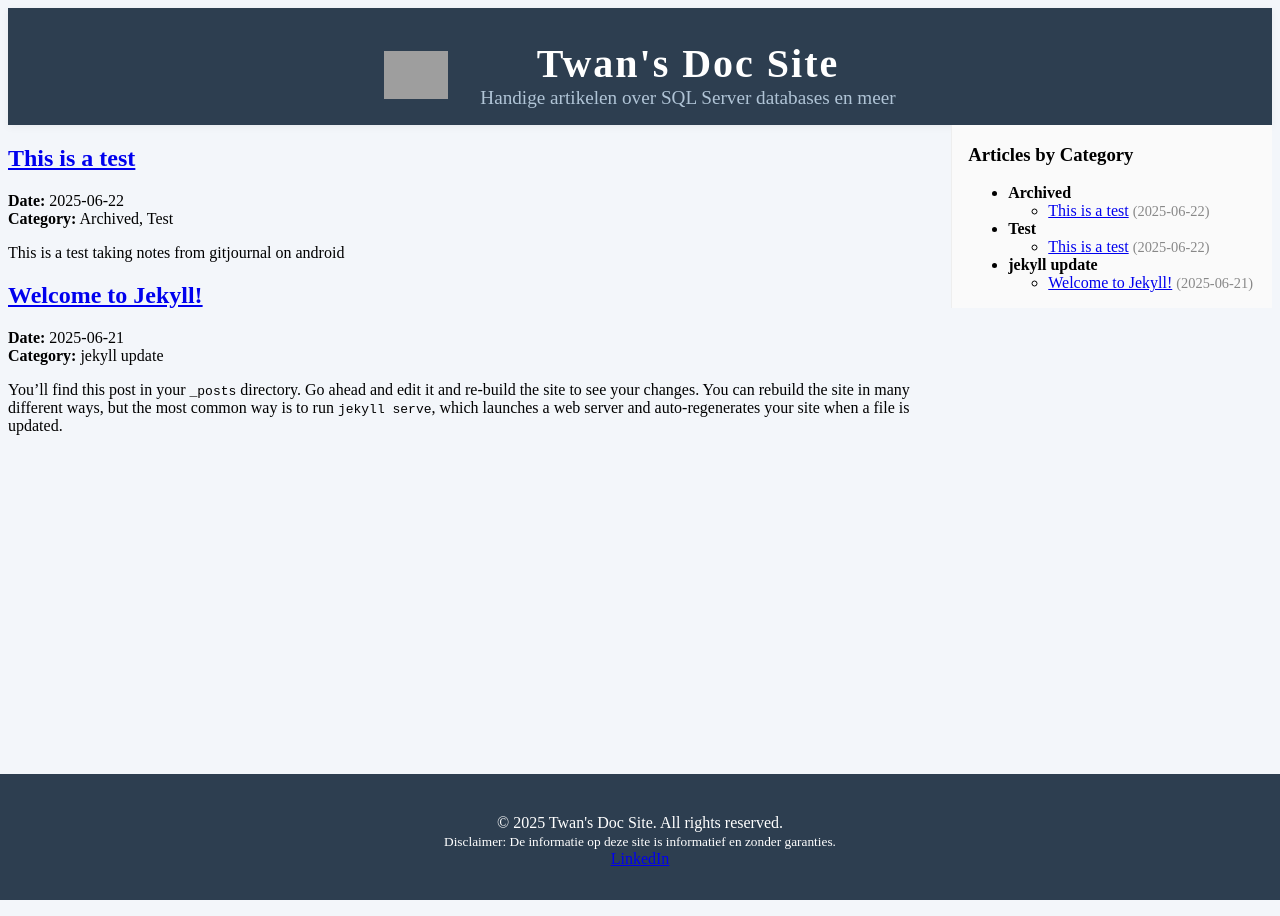
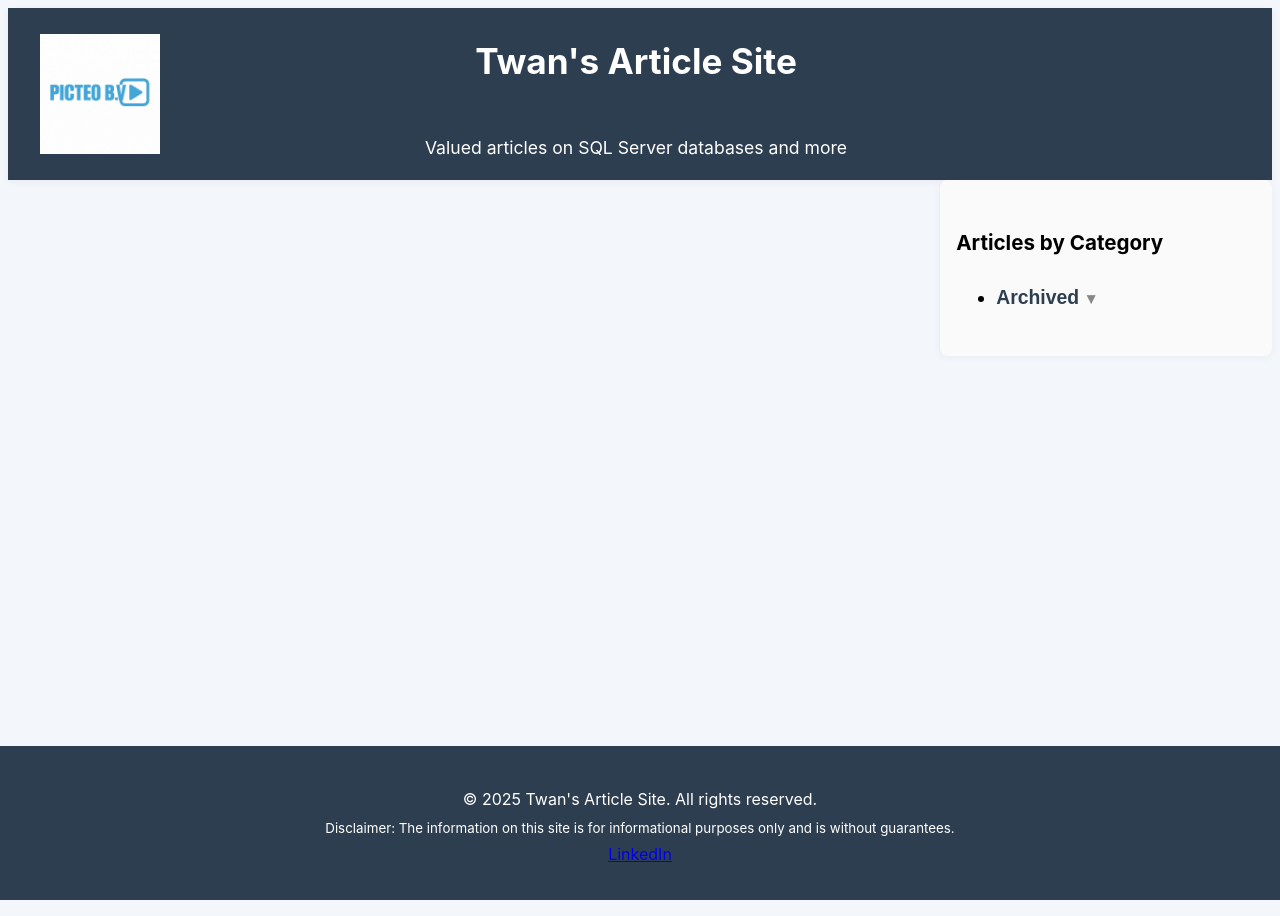
Before and after one commit to tpelkmansATpicteoDOTnl/tpelkmansATpicteoDOTnl.github.io, a Jekyll site: the page built from docs/index.markdown, in a window 1280 px wide. Built offline with Jekyll 4.4.1, drawn with Linux system fonts in a browser that asks for light colours; grey boxes are pictures that could not be loaded.

Commit message:
improved site

```diff
--- a/docs/_layouts/home.html
+++ b/docs/_layouts/home.html
@@ -3,16 +3,17 @@
   <head>
     <meta charset="utf-8">
     <title>{{ page.title | escape }} | {{ site.title | escape }}</title>
-    <link rel="stylesheet" href="{{ "/assets/css/style.css" | relative_url }}">
+    <link rel="stylesheet" href="{{ '/assets/css/style.css' | relative_url }}">
     <!-- ...other head content... -->
   </head>
 <body>
 <header class="site-header">
-    <img src="https://upload.wikimedia.org/wikipedia/commons/4/41/Microsoft_SQL_Server_2025_icon.svg" alt="Site Logo" class="site-logo" />
+  <img src="/assets/img/picteo.jpg" alt="Site Logo" class="site-logo" />
   <div class="site-titleblock">
-      <h1 class="site-title">Twan's Doc Site</h1>
-      <p class="site-subtitle">Handige artikelen over SQL Server databases en meer</p>
+    <h1 class="site-title">Twan's Article Site</h1>
+    <p class="site-subtitle">Valued articles on SQL Server databases and more</p>
   </div>
+  <div style="width:160px"></div> <!-- Spacer for symmetry, adjust width to match logo -->
 </header>
   <div class="container">
       <main class="content">
@@ -23,31 +24,53 @@
     {% assign posts = site.posts %}
   {% endif %}
   {% for post in posts %}
-    <article>
-      <h2><a href="{{ post.url | relative_url }}">{{ post.title }}</a></h2>
-      <p>
-        <strong>Date:</strong> {{ post.date | date: "%Y-%m-%d" }}<br>
+  {% unless post.categories contains "Archived" %}
+    <a href="{{ post.url | relative_url }}" class="article-link">
+    <article class="article-preview">
+      {% if post.image %}
+        <img src="{{ post.image | relative_url }}" alt="Article image" class="article-image" />
+      {% else %}
+        <img src="{{ '\assets\img\picteo.jpg' }}" alt="Default" class="article-image" />
+      {% endif %}
+      <div class="article-meta">
+        <span class="article-date">{{ post.date | date: "%Y-%m-%d" }}</span>
+        {% if post.author %}
+          &nbsp;|&nbsp;<span class="article-author">{{ post.author }}</span>
+        {% endif %}
         <strong>Category:</strong>
         {% if post.categories.size > 0 %}
           {{ post.categories | join: ", " }}
         {% else %}
           None
         {% endif %}
-      </p>
-      <p>{{ post.excerpt }}</p>
+      </div>
+      <h2 class="article-title">{{ post.title }}</h2>
     </article>
+    </a>
+  {% endunless %}
   {% endfor %}
 </main>
 <aside class="sidebar">
   <h3>Articles by Category</h3>
-  <ul>
+  <ul class="category-list">
     {% assign categories = site.categories | sort %}
     {% for category in categories %}
-      <li>
-        <strong>{{ category[0] }}</strong>
-        <ul>
       {% assign posts_sorted = category[1] | sort: "date" | reverse %}
+      {% if category[0] == "Archived" %}
+        {% assign visible_posts = posts_sorted %}
+      {% else %}
+        {% assign visible_posts = "" | split: "" %}
         {% for post in posts_sorted %}
+          {% unless post.categories contains "Archived" %}
+            {% assign visible_posts = visible_posts | push: post %}
+          {% endunless %}
+        {% endfor %}
+      {% endif %}
+      {% if visible_posts.size > 0 %}
+        <li class="category-item">
+          <button class="category-toggle" type="button">{{ category[0] }}</button>
+          <ul class="post-list" style="display:none;">
+            {% for post in visible_posts %}
               <li>
                 <a href="{{ post.url | relative_url }}">{{ post.title }}</a>
                 <span style="color: #888; font-size: 0.9em;">
@@ -57,6 +80,7 @@
             {% endfor %}
           </ul>
         </li>
+      {% endif %}
     {% endfor %}
   </ul>
 </aside>
@@ -64,12 +88,30 @@
         </div> <!-- end .container -->
     <footer class="site-footer">
       <p>
-        &copy; {{ site.time | date: "%Y" }} Twan's Doc Site. All rights reserved.<br>
-        <small>Disclaimer: De informatie op deze site is informatief en zonder garanties.</small><br>
-        <a href="https://www.linkedin.com/in/jouw-linkedin-profiel/" target="_blank" rel="noopener">LinkedIn</a>
+        &copy; {{ site.time | date: "%Y" }} Twan's Article Site. All rights reserved.<br>
+        <small>Disclaimer: The information on this site is for informational purposes only and is without guarantees.</small><br>
+        <a href="https://www.linkedin.com/in/tpelkmans/" target="_blank" rel="noopener">LinkedIn</a>
       </p>
     </footer>
   </body>
 </html>
+<script>
+document.querySelectorAll('.category-toggle').forEach(function(btn) {
+  btn.addEventListener('click', function() {
+    var postList = btn.nextElementSibling;
+    var isOpen = postList.style.display === 'block';
+    document.querySelectorAll('.post-list').forEach(function(list) {
+      list.style.display = 'none';
+    });
+    document.querySelectorAll('.category-toggle').forEach(function(b) {
+      b.classList.remove('open');
+    });
+    if (!isOpen) {
+      postList.style.display = 'block';
+      btn.classList.add('open');
+    }
+  });
+});
+</script>
   </body>
 </html>
--- a/docs/_posts/2025-06-21-welcome-to-jekyll.markdown
+++ b/docs/_posts/2025-06-21-welcome-to-jekyll.markdown
@@ -2,7 +2,7 @@
 layout: post
 title:  "Welcome to Jekyll!"
 date:   2025-06-21 22:16:01 +0200
-categories: [jekyll update]
+categories: [Archived,jekyll]
 ---
 You’ll find this post in your `_posts` directory. Go ahead and edit it and re-build the site to see your changes. You can rebuild the site in many different ways, but the most common way is to run `jekyll serve`, which launches a web server and auto-regenerates your site when a file is updated.
 
--- a/docs/assets/css/style.css
+++ b/docs/assets/css/style.css
@@ -1,47 +1,48 @@
-.site-logo {
-  height: 48px;
-  vertical-align: middle;
-  margin-right: 1rem;
-}
 .site-header {
   background: #2d3e50;
   color: #fff;
   display: flex;
   align-items: center;
-  justify-content: center;
-  gap: 1rem;
-    padding: 2rem 0 1rem 0;
+  justify-content: center; /* Center content horizontally */
+  gap: 2rem;
+  padding: 0 2rem;
   box-shadow: 0 2px 8px rgba(0,0,0,0.05);
-  /* ...existing code... */
+  position: relative;
 }
+
+.site-logo {
+  height: 100%;
+  max-height: 120px;
+  width: auto;
+  margin-right: 2rem;
+  margin-left: 0;
+}
+
 .site-titleblock {
   display: flex;
   flex-direction: column;
   align-items: center;
+  flex: 1;
 }
-.site-title {
-  display: block;
-  margin: 0;
-  font-size: 2.5rem;
-  letter-spacing: 2px;
-}
-.site-subtitle {
-  margin: 0;
-  font-size: 1.2rem;
-  color: #b0c4d6;
-  vertical-align: center;
-}
-.container {
-  display: flex;
-  gap: 2rem;
+
+.site-title, .site-subtitle {
+  text-align: center;
 }
 body {
+  font-family: 'Inter', Arial, sans-serif;
+  line-height: 1.7;
+  font-size: 1.1rem;
   background: #f3f6fa;
   background-size: 300px;
   min-height: 100vh;
 }
 .content {
   flex: 3;
+}
+.container {
+  display: flex;
+  gap: 2rem;
+  padding-bottom: 120px; /* Add this line, adjust if your footer is taller */
 }
 .sidebar {
   flex: 1;
@@ -51,6 +52,19 @@ body {
   position: sticky;
   top: 1rem;
   height: fit-content;
+  border-radius: 8px;
+  box-shadow: 0 2px 8px rgba(0,0,0,0.04);
+  padding: 1.5rem 1rem;
+}
+@media (max-width: 800px) {
+  .container {
+    flex-direction: column;
+  }
+  .sidebar {
+    margin-top: 2rem;
+    border-left: none;
+    border-top: 1px solid #eee;
+  }
 }
 .site-footer {
   background: #2d3e50;
@@ -65,3 +79,65 @@ body {
   width: 100%;
   z-index: 100;
 }
+.article-preview {
+  margin-bottom: 2.5rem;
+  padding: 1.5rem;
+  border-radius: 12px;
+  background: #fff;
+  box-shadow: 0 2px 8px rgba(0,0,0,0.06);
+  border: none;
+}
+.article-image {
+  width: 100%;
+  max-width: 320px;
+  height: auto;
+  border-radius: 8px;
+  display: block;
+  margin-bottom: 0.5rem;
+}
+.article-meta {
+  font-size: 0.9em;
+  color: #888;
+  margin-bottom: 0.2rem;
+}
+.article-date,
+.article-author {
+  font-size: 0.9em;
+}
+.article-title {
+  margin: 0.2em 0 0.5em 0;
+}
+.article-link {
+  display: block;
+  text-decoration: none;
+  color: inherit;
+  transition: box-shadow 0.2s, transform 0.2s;
+}
+.article-link:hover .article-preview {
+  box-shadow: 0 4px 16px rgba(0,0,0,0.12);
+  transform: translateY(-2px) scale(1.01);
+}
+.category-toggle {
+  background: none;
+  border: none;
+  color: #2d3e50;
+  font-weight: bold;
+  font-size: 1.1em;
+  cursor: pointer;
+  padding: 0.3em 0;
+  width: 100%;
+  text-align: left;
+}
+.category-toggle:after {
+  content: " ▼";
+  font-size: 0.8em;
+  color: #888;
+  transition: transform 0.2s;
+}
+.category-toggle.open:after {
+  transform: rotate(-180deg);
+}
+.post-list {
+  margin-left: 1em;
+  margin-bottom: 0.5em;
+}
```
Also changed, not shown: docs/_posts/2025-06-22-testentry.md (+3 -1 lines), docs/assets/img/Picteo.jpg (added), docs/assets/img/ai-generated-9022566_1920.jpg (added). Lines whose indentation alone changed are shown as unchanged.
